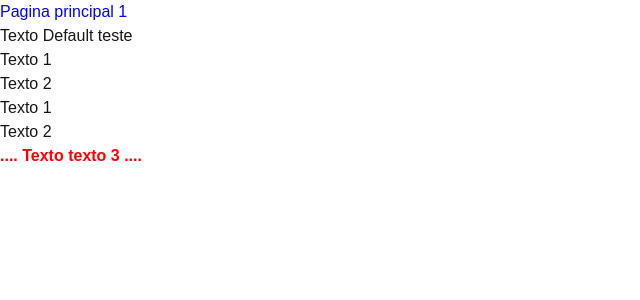
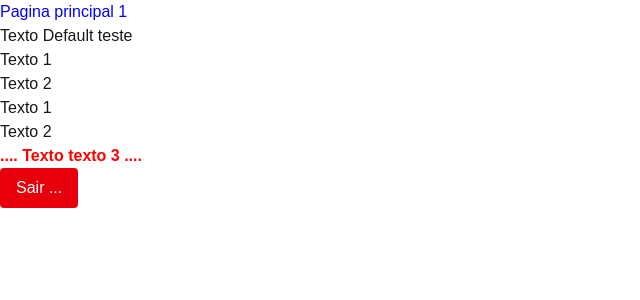
Before and after one commit to d0v3f0x/ATVNext.js, a Next.js app: page /default in a window 1280 px wide. Shown: the top 300 px of the page, without its empty margins (0-640 px from the left). Built offline with nearby package versions, Linux system fonts and the light colour scheme.

Commit message:
logout e correções

```diff
--- a/src/app/default/page.js
+++ b/src/app/default/page.js
@@ -1,10 +1,18 @@
 'use client'
+import { useRouter } from 'next/navigation';
+import Cookies from 'js-cookie';
 
 import Principal from '../components/principal';
 import Parametro from '../components/parametro'
 import { Texto1, Texto2, Texto3 } from '../components/parametro'
 
 export default function Default() {
+    const router = useRouter();
+
+    const handleLogout = () =>{
+        Cookies.remove('authToken');
+        router.push('/login');
+    };
     return (
         <div>
             <Principal />
@@ -16,6 +24,10 @@ export default function Default() {
             <Texto3 cor='red' tipo='bold'>
                 .... Texto texto 3 ....
             </Texto3>
+            <button onClick={handleLogout}
+                className='px-4 py-2 bg-red-600 text-white rounded hover:bg-red-700
+                focus:outline-none focus:ring-2 focus:ring-red-500 focus:ring-offset-2
+                transtion-colors'>Sair ...</button>
         </div>
     );
 }
--- a/src/app/page.js
+++ b/src/app/page.js
@@ -2,11 +2,12 @@
 
 import { useEffect } from "react";
 import { useRouter } from "next/navigation";
+import Cookies from 'js-cookie';
 
 export default function Home() {
   const router = useRouter();
   useEffect(() => {
-      const token = localStorage.getItem('authToken');
+      const token = Cookies.get('authToken');
       console.log('Token: ', token);
 
       if(token)
```
